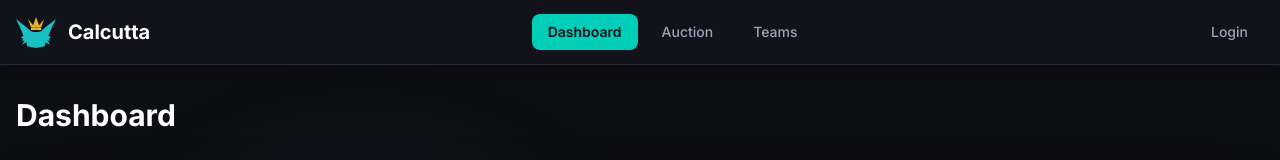
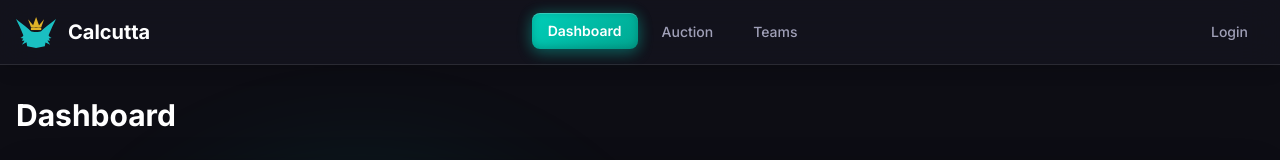
Before and after one commit to Jabramco/calcutta, a Next.js app: page / in a window 1280 px wide. Shown: the top 160 px of the page. Built offline with nearby package versions, Linux system fonts and the light colour scheme; no server answers; the database is empty.

Commit message:
Add vibrant gradients and glows to navigation tabs

```diff
--- a/app/globals.css
+++ b/app/globals.css
@@ -323,3 +323,27 @@ input:focus, textarea:focus, select:focus {
   border-color: rgba(0, 206, 184, 0.5);
   transform: translateY(-2px);
 }
+
+/* Navigation tabs with gradient and glow */
+.nav-tab {
+  transition: all 0.3s ease;
+  position: relative;
+}
+
+.nav-tab:hover {
+  background: linear-gradient(135deg, rgba(0, 206, 184, 0.15) 0%, rgba(0, 168, 146, 0.15) 100%);
+  box-shadow: 0 4px 15px rgba(0, 206, 184, 0.2), inset 0 1px 0 rgba(255, 255, 255, 0.05);
+  transform: translateY(-1px);
+}
+
+.nav-tab-active {
+  background: linear-gradient(135deg, #00ceb8 0%, #00a892 100%);
+  box-shadow: 0 4px 15px rgba(0, 206, 184, 0.3), 0 0 15px rgba(0, 206, 184, 0.2), inset 0 1px 0 rgba(255, 255, 255, 0.2), inset 0 -2px 8px rgba(0, 0, 0, 0.2);
+  transform: translateY(-1px);
+}
+
+.nav-tab-active:hover {
+  background: linear-gradient(135deg, #00e6cf 0%, #00ceb8 100%);
+  box-shadow: 0 6px 20px rgba(0, 206, 184, 0.4), 0 0 20px rgba(0, 206, 184, 0.3), inset 0 1px 0 rgba(255, 255, 255, 0.3), inset 0 -2px 8px rgba(0, 0, 0, 0.15);
+  transform: translateY(-2px);
+}
--- a/components/Navigation.tsx
+++ b/components/Navigation.tsx
@@ -95,10 +95,10 @@ export default function Navigation() {
                 <Link
                   key={link.href}
                   href={link.href}
-                  className={`px-4 py-2 rounded-lg text-sm font-medium transition-all ${
+                  className={`px-4 py-2 rounded-lg text-sm font-medium ${
                     pathname === link.href
-                      ? 'bg-[#00ceb8] text-[#0d0d14] font-semibold'
-                      : 'text-[#a0a0b8] hover:bg-[#1c1c28] hover:text-white'
+                      ? 'nav-tab-active text-white font-semibold'
+                      : 'nav-tab text-[#a0a0b8]'
                   }`}
                 >
                   {link.label}
@@ -170,10 +170,10 @@ export default function Navigation() {
                   <Link
                     key={link.href}
                     href={link.href}
-                    className={`px-4 py-3 rounded-lg text-sm font-medium transition-all ${
+                    className={`px-4 py-3 rounded-lg text-sm font-medium ${
                       pathname === link.href
-                        ? 'bg-[#00ceb8] text-[#0d0d14] font-semibold'
-                        : 'text-[#a0a0b8] hover:bg-[#1c1c28] hover:text-white'
+                        ? 'nav-tab-active text-white font-semibold'
+                        : 'nav-tab text-[#a0a0b8]'
                     }`}
                   >
                     {link.label}
```
